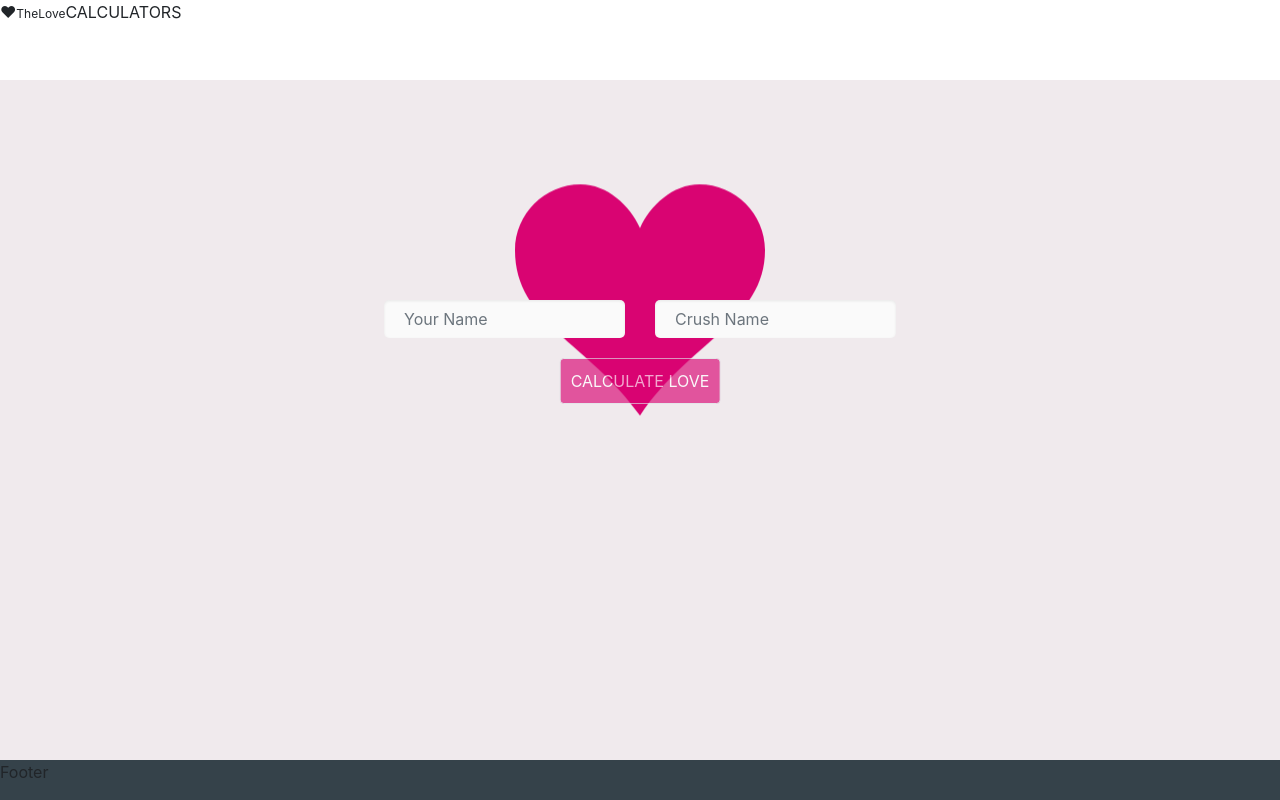
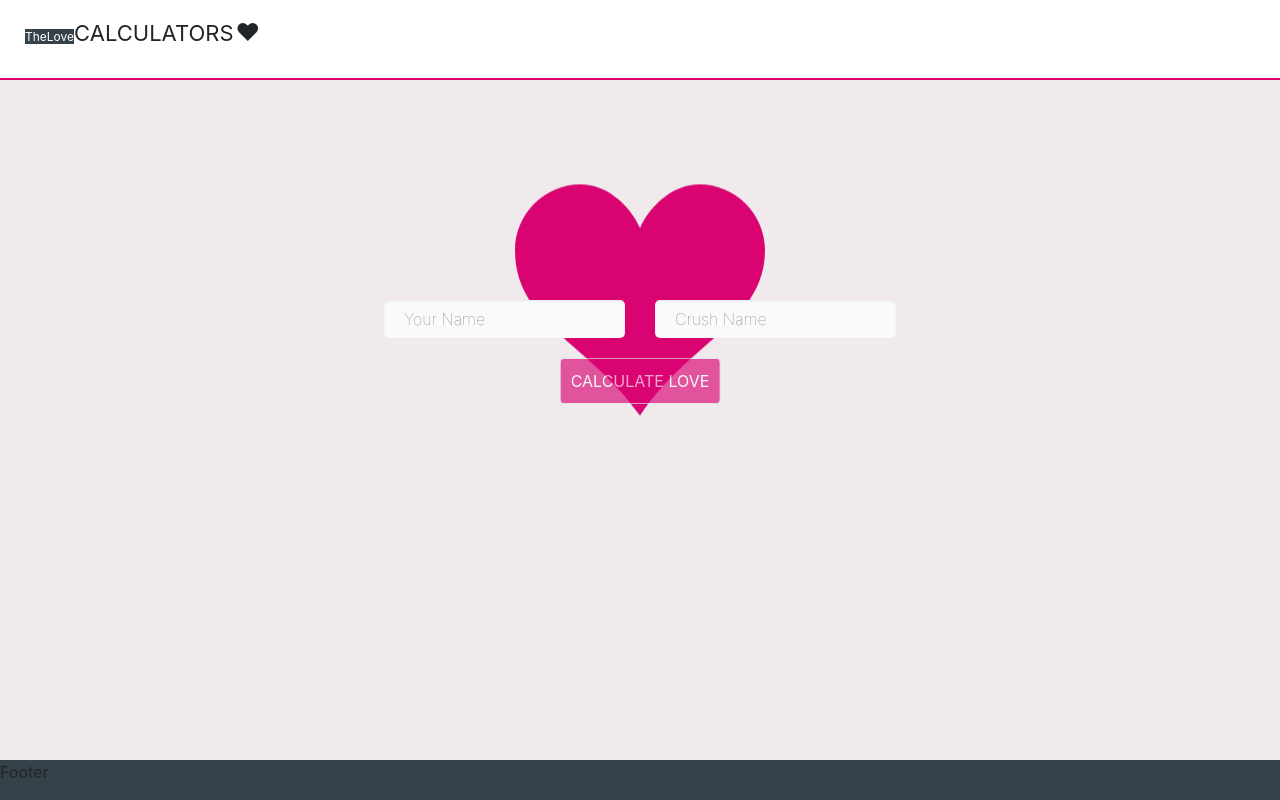
Before and after one commit to ThePrajwalNayak/love-calculator, an Angular app in the folder love-calculator/: page /loveCalculator in a window 1280 px wide. Built offline with nearby package versions, Linux system fonts and the light colour scheme.

Commit message:
Adding form

```diff
--- a/love-calculator/src/app/header/header.component.html
+++ b/love-calculator/src/app/header/header.component.html
@@ -1,7 +1,7 @@
 <div id="header">
     <div id="logo">
-        <span>&hearts;</span>
         <span class="first">TheLove</span>
-        <span class="secod">CALCULATORS</span>
+        <span class="second">CALCULATORS</span>
+        <span class="third">&hearts;</span>
     </div>
 </div>
--- a/love-calculator/src/app/header/header.component.scss
+++ b/love-calculator/src/app/header/header.component.scss
@@ -1,12 +1,25 @@
 #header{
     height: 10vh;
     background-color: white;
+    border-bottom: 2px solid rgb(217, 4, 114);;
     #logo{
+        display: inline-block;
+        top: 15px;
+        left: 25px;
+        position: relative;
         .first{
             font-size: 12px;
+            color: white;
+            background-color: rgb(53, 66, 74);
+
         }
         .second{
             font-size: 22px;
+
+        }
+        .third{
+            margin-left: 2px;
+            font-size: 24px;
         }
     }
 }
--- a/love-calculator/src/app/home/home.component.html
+++ b/love-calculator/src/app/home/home.component.html
@@ -48,9 +48,8 @@
 
       </div>
       <div id="love-result" *ngIf="showLoveResult">
-<p>
-        Love beteen <span class="highlight">{{firstName}} </span>and <span class="highlight">{{lastName}}</span> <span class="highlight"> {{finalScore}}%</span>
-      </p>
+      Love Between
+      <span class="highlight">{{firstName}} </span> and <span class="highlight">{{lastName}}</span> is <span class="highlight">{{finalScore}}%</span>
 
       </div>
     </form>
--- a/love-calculator/src/app/home/home.component.scss
+++ b/love-calculator/src/app/home/home.component.scss
@@ -24,7 +24,7 @@
       #heart-wrapper {
 
         position: absolute;
-        top: 50%;
+        top: 40%;
         left: 50%;
         -ms-transform: translateX(-50%) translateY(-50%);
         -webkit-transform: translate(-50%, -50%);
@@ -32,6 +32,7 @@
 
         .heart {
           fill: rgb(217, 4, 114);
+          // fill: rgb(240, 234, 237);
           width: 250px;
           animation: pulse 1s ease infinite;
         }
@@ -53,7 +54,7 @@
 
       #love-calculator-form-input {
         position: absolute;
-        top: 40%;
+        top: 55%;
         width: 100%;
 
         .item {
@@ -61,12 +62,22 @@
           border-radius: 5px;
           padding: 0 20px;
           font-size: 16px;
+          font-weight: lighter;
           color: #555;
           transition: all 0.4s ease;
           box-shadow: inset 0px 1px 3px 0px rgba(0, 0, 0, 0.08);
           outline: none;
           border: none;
           line-height: 50px;
+        }
+
+        .error-message-wrapper {
+          // color: rgb(53, 66, 74);
+          color: rgb(217, 4, 114);;
+          font-size: 14px;
+          margin-top: 5px;
+          left: 40%;
+          position: relative;
         }
 
 
@@ -97,19 +108,21 @@
       }
 
       #love-result {
+        position: absolute;
+        bottom: -280px;
+        left: 0;
+        color: rgb(53, 66, 74);
+        text-transform: capitalize;
+        font-size: 22px;
+        font-weight: bold;
+        width: 100%;
         text-align: center;
-        position: absolute;
-        bottom: 20px;
-        left: 0;
-
-        p {
-          transform: translateX(50%);
           .highlight {
-            font-size: 18px;
-            font-weight: 600;
+            margin-left: 5px;
+            font-size: 32px;
+            font-weight: bolder;
             color: rgb(217, 4, 114);
           }
-        }
       }
 
 
```
